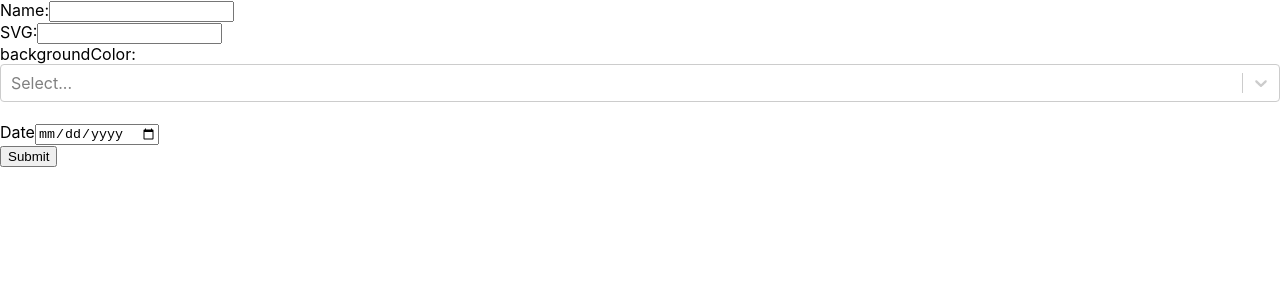
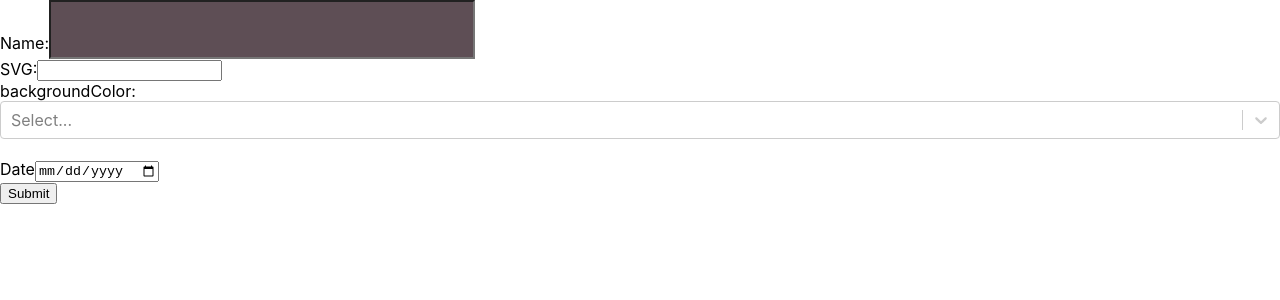
Before and after one commit to asujan205/timeline, a React (Create React App) app: page / in a window 1280 px wide. Shown: the top 300 px of the page. Built offline with nearby package versions, Linux system fonts and the light colour scheme.

Commit message:
addingCsstoInputFeild

```diff
--- a/src/App.js
+++ b/src/App.js
@@ -4,7 +4,7 @@ import TimelineItem from './timelineitem.js';
 import Select from 'react-select';
 import {groupedOptions} from'./docs/data';
 import useLocalStorage from './Hooks/useLocalStorage.js';
-
+import './TimelineInputButtonCss/InputCss.css'
 function App() {
   const[user,setData]=useState([]);
 
@@ -48,7 +48,7 @@ const ShowTimeline=()=>{
     <form onSubmit={saveuser}>
 
         <lable>Name:</lable>
-<input type="text" name="Name"/><br/>
+<input type="text" name="Name" className='inputFeild'/><br/>
 <lable>SVG:</lable>
 <input type='text' name='svgUrl' /><br/>
 <lable>backgroundColor:</lable>
--- /dev/null
+++ b/src/TimelineInputButtonCss/InputCss.css
@@ -0,0 +1,7 @@
+.inputFeild {
+   width: 25rem;
+   height: 1.5rem;
+   background-color: rgb(94, 78, 85);
+   padding-left: 20px;
+   padding-top: 30px;
+}
```
